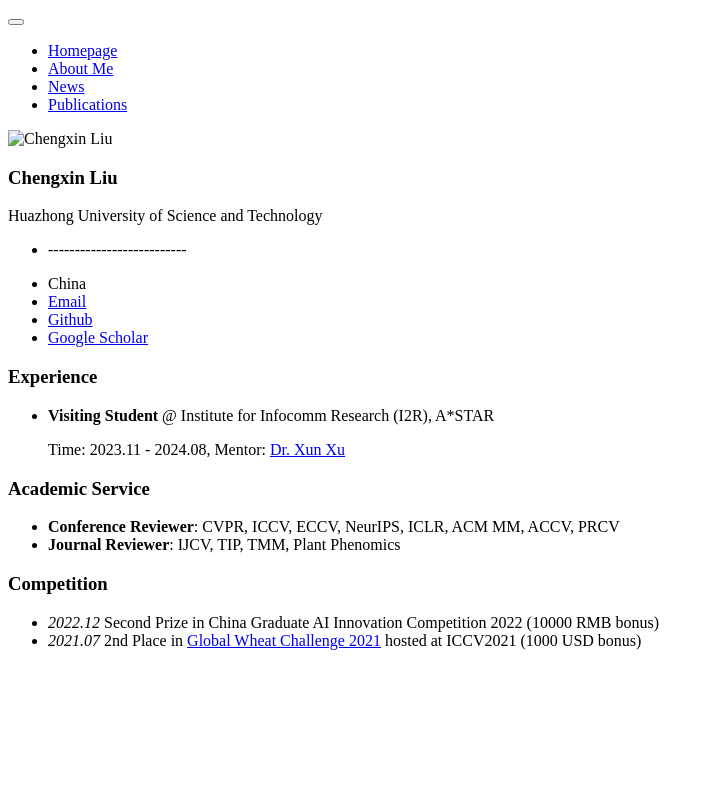
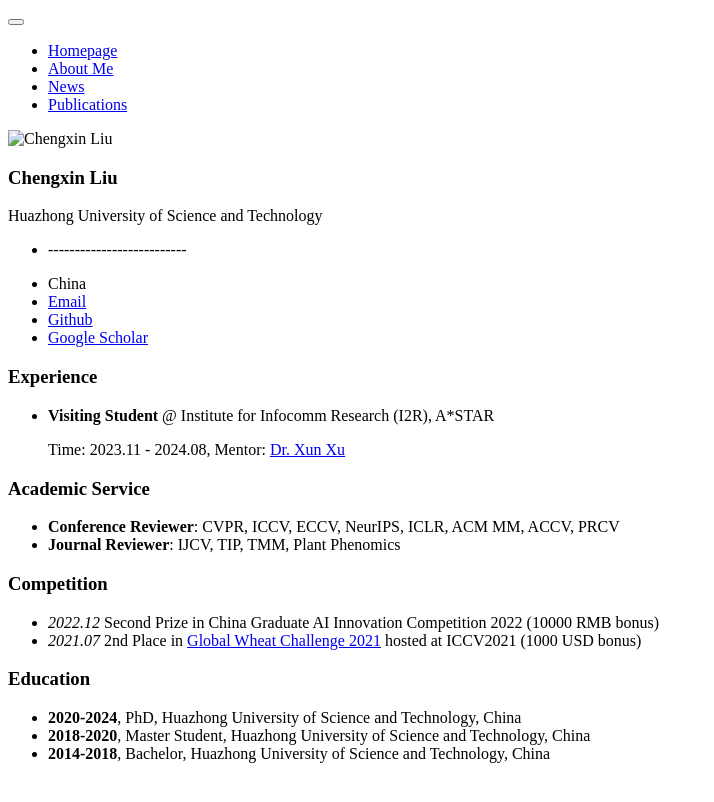
Before and after one commit to cxliu0/cxliu0.github.io, a Jekyll site: the page built from _pages/includes/misc.md, in a window 1280 px wide. Shown: the top 802 px of the page, without its empty margins (0-714 px from the left). Built offline with Jekyll 4.4.1, drawn with Linux system fonts in a browser that asks for light colours; our own code applies the rules of GitHub Pages for plain Markdown files.

Commit message:
Update misc.md

```diff
--- a/_pages/includes/misc.md
+++ b/_pages/includes/misc.md
@@ -12,3 +12,9 @@
 # Competition
 - *2022.12* Second Prize in China Graduate AI Innovation Competition 2022 (10000 RMB bonus)
 - *2021.07* 2nd Place in [Global Wheat Challenge 2021](https://www.aicrowd.com/challenges/global-wheat-challenge-2021) hosted at ICCV2021 (1000 USD bonus)
+
+
+# Education
+- **2020-2024**, PhD, Huazhong University of Science and Technology, China
+- **2018-2020**, Master Student, Huazhong University of Science and Technology, China
+- **2014-2018**, Bachelor, Huazhong University of Science and Technology, China
```
